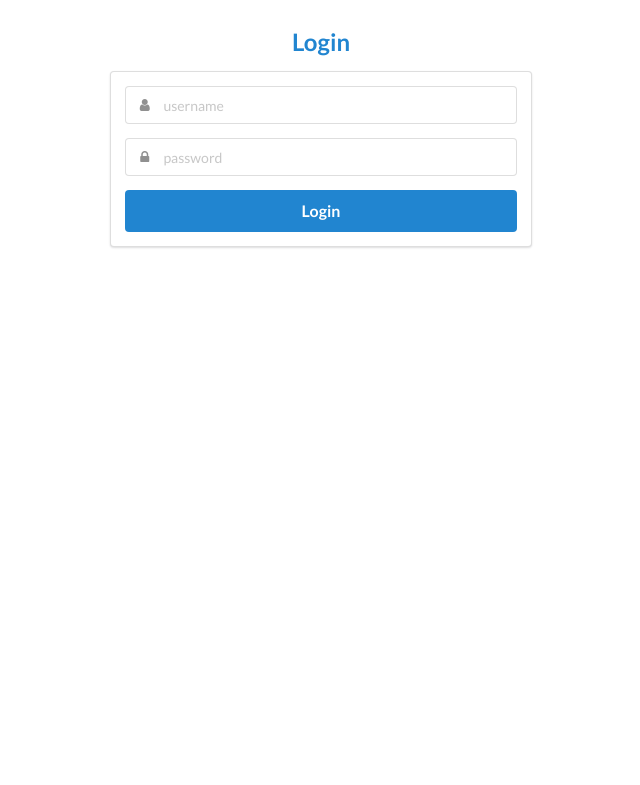
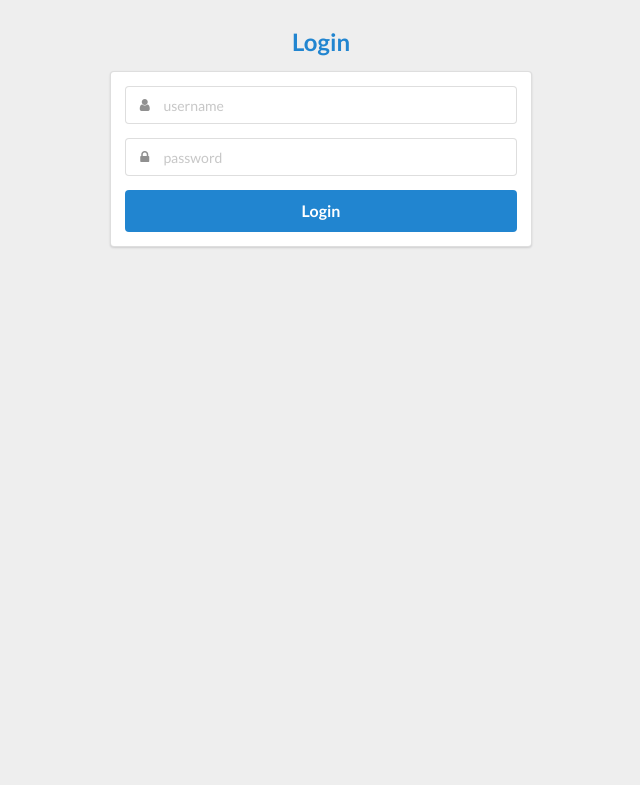
Before and after one commit to ecuatox/scienceshaped, a Django app: page /authentication/login/ in a window 1280 px wide. Shown: the top 785 px of the page, without its empty margins (319-959 px from the left). Run offline with Django 3.2, Linux system fonts and the light colour scheme; parts of the project's set-up code (start-up, migrations or seed data) failed here and were passed over.

Commit message:
Fix background color

```diff
--- a/scienceshaped/static/scienceshaped/css/style.css
+++ b/scienceshaped/static/scienceshaped/css/style.css
@@ -1,3 +1,3 @@
-.pusher {
+body, .pusher {
   background-color: #eee !important;
 }
```
